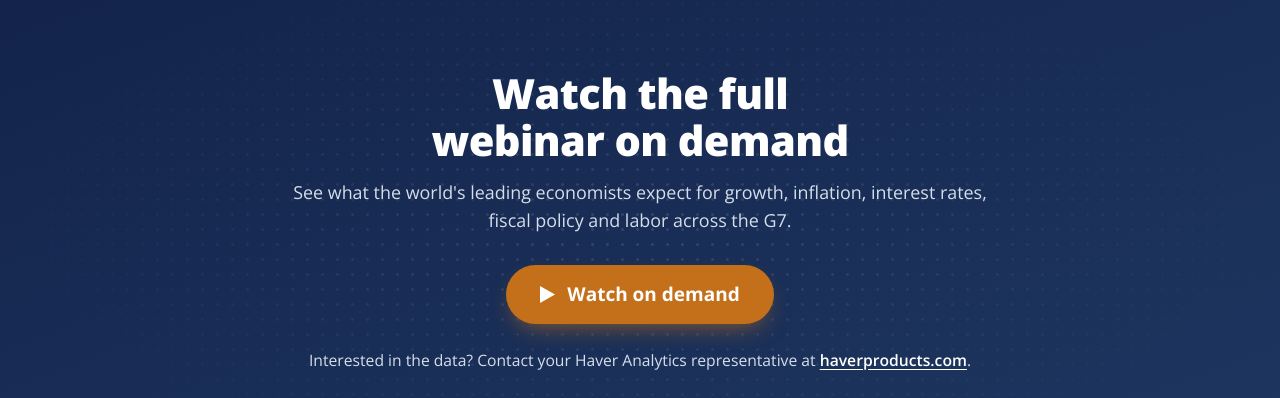
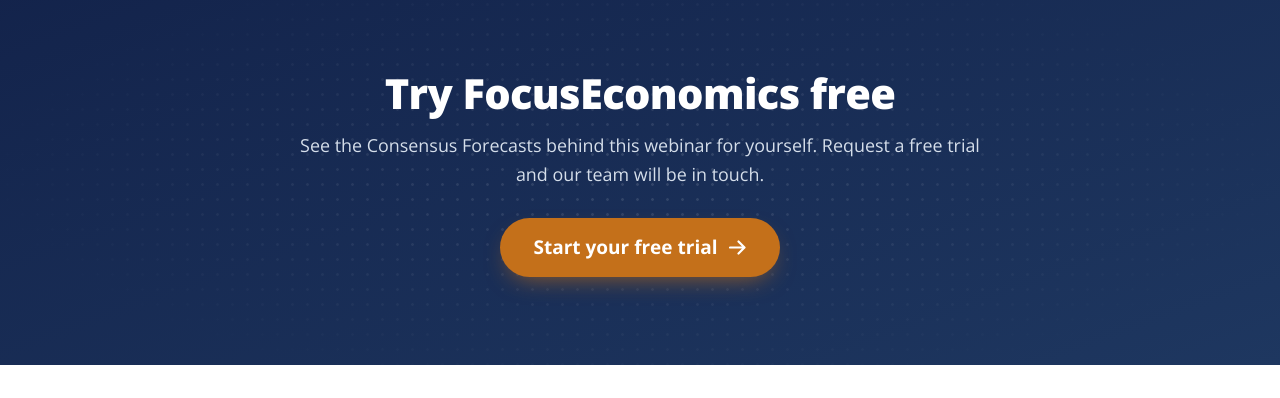
Before and after one commit to ivana0milic/media-kit, a plain HTML site: page landing-page/index.html in a window 1280 px wide. Shown: the part 3056-3454 px from the top of the page. Drawn offline with nearby package versions, Linux system fonts and the light colour scheme.

Commit message:
Landing page: final CTA now goes to the FocusEconomics free trial
Remove the Haver contact line, change the closing section to a free trial
call to action, and keep the Watch on demand buttons pointing at the Haver
webinar page.

Co-Authored-By: Claude Sonnet 5.5 <noreply@anthropic.com>
Claude-Session: https://claude.ai/code/session_016c9W12skTFUUQzVvEwkwjh

```diff
--- a/landing-page/index.html
+++ b/landing-page/index.html
@@ -159,8 +159,6 @@
   .final .wrap { position: relative; max-width: 760px; }
   .final h2 { color: #fff; }
   .final p { margin: 0 0 30px; color: #D5DEEA; font-size: 1.12rem; }
-  .final .small { margin: 24px 0 0; font-size: .98rem; }
-  .final .small a { color: #fff; font-weight: 600; text-underline-offset: 3px; }
 
   footer { padding: 36px 0 44px; }
   footer .wrap { display: flex; flex-wrap: wrap; align-items: center; justify-content: space-between; gap: 18px; }
@@ -354,13 +352,12 @@
 
   <section class="final" aria-labelledby="final-title">
     <div class="wrap">
-      <h2 id="final-title">Watch the full webinar on demand</h2>
-      <p>See what the world's leading economists expect for growth, inflation, interest rates, fiscal policy and labor across the G7.</p>
-      <a class="btn" href="https://haverproducts.com/%f0%9f%8e%a5-webinar-on-demand-the-outlook-for-g7-economies-focuseconomics/" target="_blank" rel="noopener noreferrer">
-        <svg viewBox="0 0 15 17" aria-hidden="true"><path fill="currentColor" d="M0 0l15 8.5L0 17z"/></svg>
-        Watch on demand
+      <h2 id="final-title">Try FocusEconomics free</h2>
+      <p>See the Consensus Forecasts behind this webinar for yourself. Request a free trial and our team will be in touch.</p>
+      <a class="btn" href="https://www.focus-economics.com/free-trial/" target="_blank" rel="noopener noreferrer">
+        Start your free trial
+        <svg viewBox="0 0 17 15" aria-hidden="true" style="width:17px;height:15px"><path fill="none" stroke="currentColor" stroke-width="2.2" stroke-linecap="round" stroke-linejoin="round" d="M1 7.5h14M9.5 1.5l6 6-6 6"/></svg>
       </a>
-      <p class="small">Interested in the data? Contact your Haver Analytics representative at <a href="https://haverproducts.com" target="_blank" rel="noopener noreferrer">haverproducts.com</a>.</p>
     </div>
   </section>
 </main>
```
